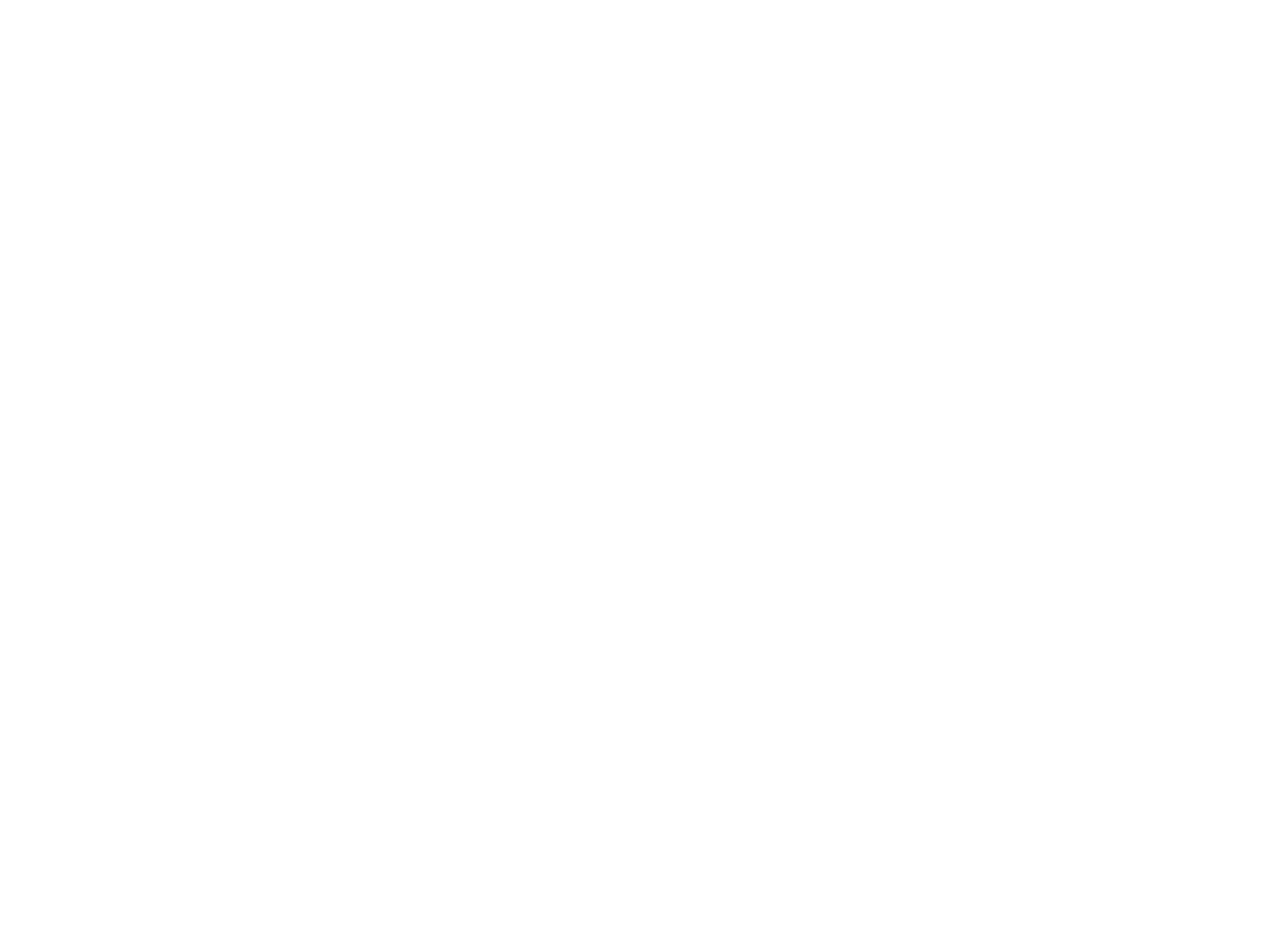
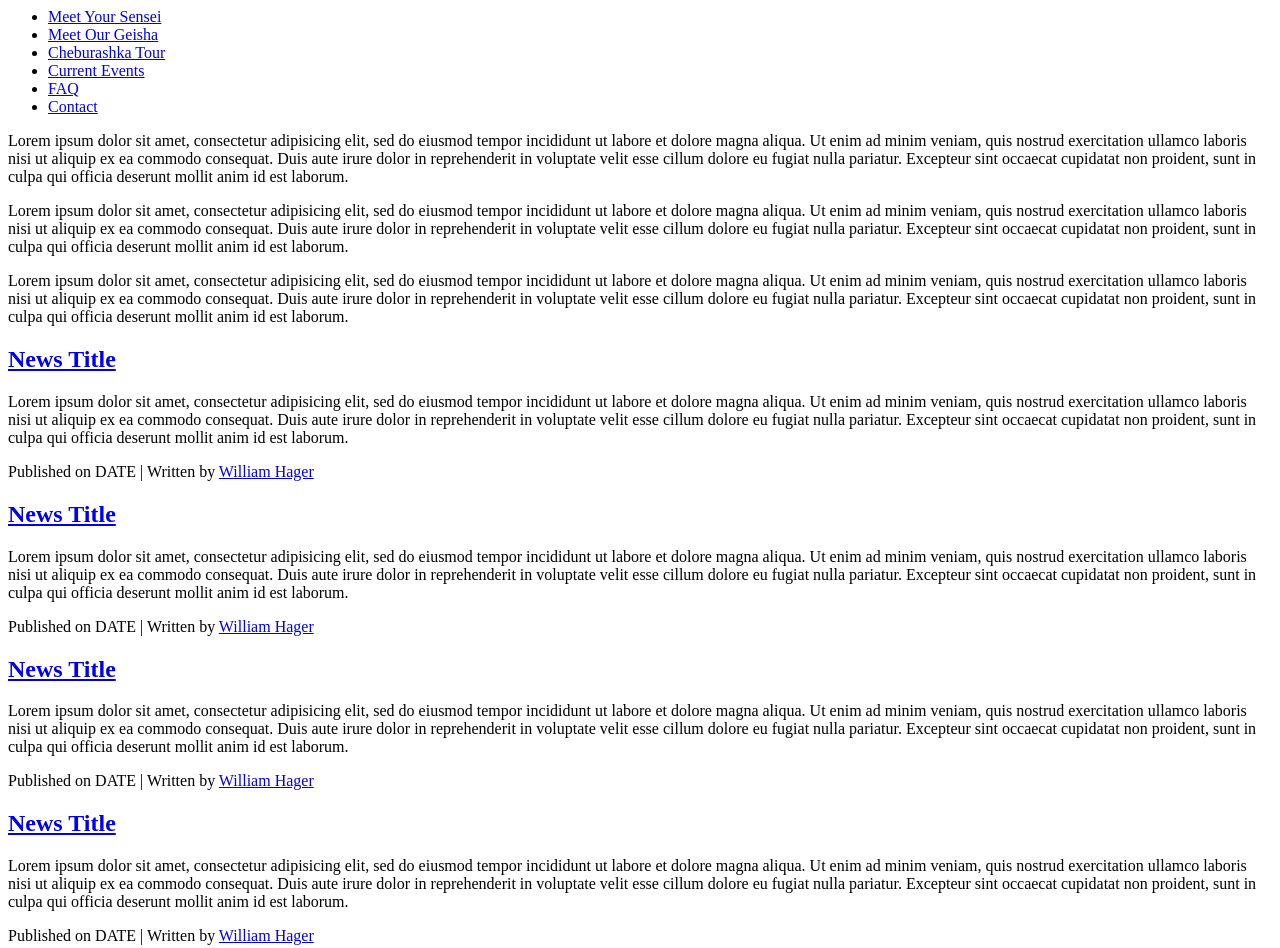
Before and after one commit to Dadidam/my-responsive, a plain HTML site: page index.html in a window 1280 px wide. Before the commit the page ends 800 px from the top, so only its background shows below. Drawn offline with Linux system fonts and the light colour scheme.

Commit message:
Added some layout elements

```diff
--- a/index.html
+++ b/index.html
@@ -7,7 +7,66 @@
 
 		<header></header>
 
-		<nav></nav>
+		<nav>
+
+			<ul>
+
+				<li><a href="#">Meet Your Sensei</a></li>
+				<li><a href="#">Meet Our Geisha</a></li>
+				<li><a href="#">Cheburashka Tour</a></li>
+				<li><a href="#">Current Events</a></li>
+				<li><a href="#">FAQ</a></li>
+				<li><a href="#">Contact</a></li>
+
+			</ul>
+
+		</nav>
+
+		<div id="slideshow"></div>
+
+		<div class="contentbox">
+			<p>Lorem ipsum dolor sit amet, consectetur adipisicing elit, sed do eiusmod tempor incididunt ut labore et dolore magna aliqua. Ut enim ad minim veniam, quis nostrud exercitation ullamco laboris nisi ut aliquip ex ea commodo consequat. Duis aute irure dolor in reprehenderit in voluptate velit esse cillum dolore eu fugiat nulla pariatur. Excepteur sint occaecat cupidatat non proident, sunt in culpa qui officia deserunt mollit anim id est laborum.</p>
+		</div>
+
+		<div class="contentbox">
+			<p>Lorem ipsum dolor sit amet, consectetur adipisicing elit, sed do eiusmod tempor incididunt ut labore et dolore magna aliqua. Ut enim ad minim veniam, quis nostrud exercitation ullamco laboris nisi ut aliquip ex ea commodo consequat. Duis aute irure dolor in reprehenderit in voluptate velit esse cillum dolore eu fugiat nulla pariatur. Excepteur sint occaecat cupidatat non proident, sunt in culpa qui officia deserunt mollit anim id est laborum.</p>
+		</div>
+
+		<div class="contentbox">
+			<p>Lorem ipsum dolor sit amet, consectetur adipisicing elit, sed do eiusmod tempor incididunt ut labore et dolore magna aliqua. Ut enim ad minim veniam, quis nostrud exercitation ullamco laboris nisi ut aliquip ex ea commodo consequat. Duis aute irure dolor in reprehenderit in voluptate velit esse cillum dolore eu fugiat nulla pariatur. Excepteur sint occaecat cupidatat non proident, sunt in culpa qui officia deserunt mollit anim id est laborum.</p>
+		</div>
+
+		<article>
+			<div class="news">
+				<h2><a href="#">News Title</a></h2>
+				<p>Lorem ipsum dolor sit amet, consectetur adipisicing elit, sed do eiusmod tempor incididunt ut labore et dolore magna aliqua. Ut enim ad minim veniam, quis nostrud exercitation ullamco laboris nisi ut aliquip ex ea commodo consequat. Duis aute irure dolor in reprehenderit in voluptate velit esse cillum dolore eu fugiat nulla pariatur. Excepteur sint occaecat cupidatat non proident, sunt in culpa qui officia deserunt mollit anim id est laborum.</p>
+				<div class="newsmeta">Published on DATE | Written by <a href="#">William Hager</a></div>
+			</div>
+		</article>
+
+		<article>
+			<div class="news">
+				<h2><a href="#">News Title</a></h2>
+				<p>Lorem ipsum dolor sit amet, consectetur adipisicing elit, sed do eiusmod tempor incididunt ut labore et dolore magna aliqua. Ut enim ad minim veniam, quis nostrud exercitation ullamco laboris nisi ut aliquip ex ea commodo consequat. Duis aute irure dolor in reprehenderit in voluptate velit esse cillum dolore eu fugiat nulla pariatur. Excepteur sint occaecat cupidatat non proident, sunt in culpa qui officia deserunt mollit anim id est laborum.</p>
+				<div class="newsmeta">Published on DATE | Written by <a href="#">William Hager</a></div>
+			</div>
+		</article>
+
+		<article>
+			<div class="news">
+				<h2><a href="#">News Title</a></h2>
+				<p>Lorem ipsum dolor sit amet, consectetur adipisicing elit, sed do eiusmod tempor incididunt ut labore et dolore magna aliqua. Ut enim ad minim veniam, quis nostrud exercitation ullamco laboris nisi ut aliquip ex ea commodo consequat. Duis aute irure dolor in reprehenderit in voluptate velit esse cillum dolore eu fugiat nulla pariatur. Excepteur sint occaecat cupidatat non proident, sunt in culpa qui officia deserunt mollit anim id est laborum.</p>
+				<div class="newsmeta">Published on DATE | Written by <a href="#">William Hager</a></div>
+			</div>
+		</article>
+
+		<article>
+			<div class="news">
+				<h2><a href="#">News Title</a></h2>
+				<p>Lorem ipsum dolor sit amet, consectetur adipisicing elit, sed do eiusmod tempor incididunt ut labore et dolore magna aliqua. Ut enim ad minim veniam, quis nostrud exercitation ullamco laboris nisi ut aliquip ex ea commodo consequat. Duis aute irure dolor in reprehenderit in voluptate velit esse cillum dolore eu fugiat nulla pariatur. Excepteur sint occaecat cupidatat non proident, sunt in culpa qui officia deserunt mollit anim id est laborum.</p>
+				<div class="newsmeta">Published on DATE | Written by <a href="#">William Hager</a></div>
+			</div>
+		</article>
 
 	</div>
 </body>
```
